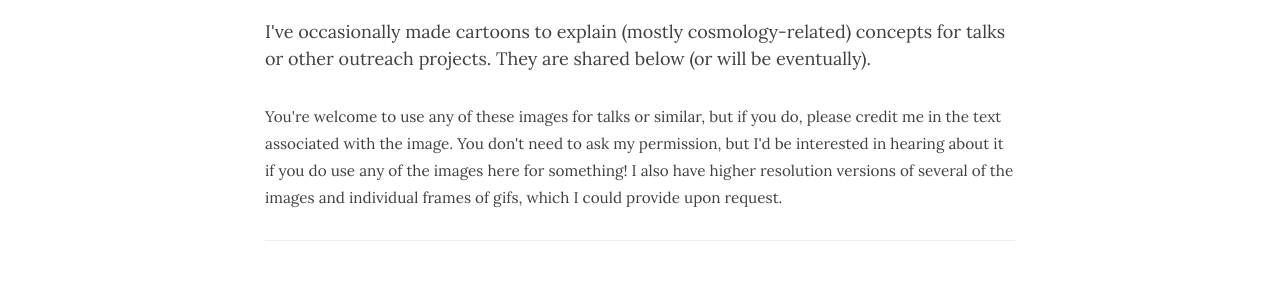
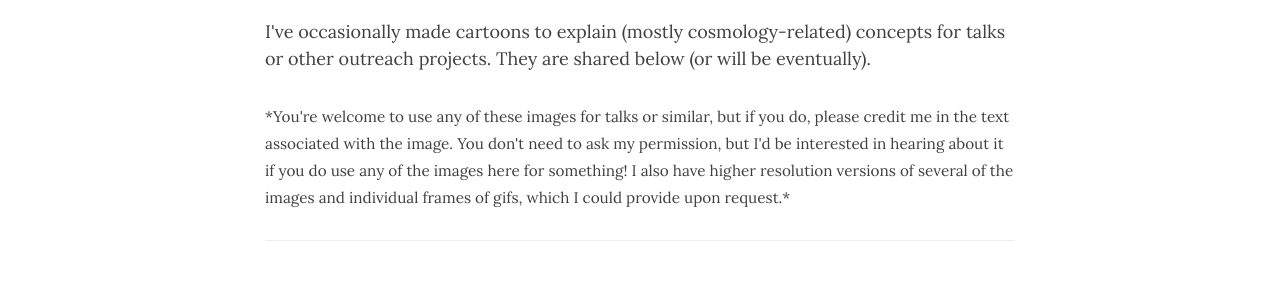
Before and after one commit to jessmuir/jessmuir.github.io, a Jekyll site: the page built from cartoons/index.html, in a window 1280 px wide and 1172 px high. Shown: the part 314-613 px from the top of the window. Built offline with Jekyll 4.4.1, drawn with Linux system fonts in a browser that asks for light colours; nearby versions of some CDN libraries; the list of posts is cut into pages by our own code.

```diff
--- a/cartoons/index.html
+++ b/cartoons/index.html
@@ -8,7 +8,7 @@
 
 <p>I've occasionally made cartoons to explain (mostly cosmology-related) concepts for talks or other outreach projects. They are shared below (or will be eventually). </p>
 
- <p><small> You're welcome to use any of these images for talks or similar, but if you do, please credit me in the text associated with the image.  You don't need to ask my permission, but I'd be interested in hearing about it if you do use any of the images here for something! I also have higher resolution versions of several of the images and individual frames of gifs, which I could provide upon request.</p>
+ <p><small> *You're welcome to use any of these images for talks or similar, but if you do, please credit me in the text associated with the image.  You don't need to ask my permission, but I'd be interested in hearing about it if you do use any of the images here for something! I also have higher resolution versions of several of the images and individual frames of gifs, which I could provide upon request.*</p>
 
 <hr>
 
```
Also changed, not shown: travel.md (+1 -0 lines).
